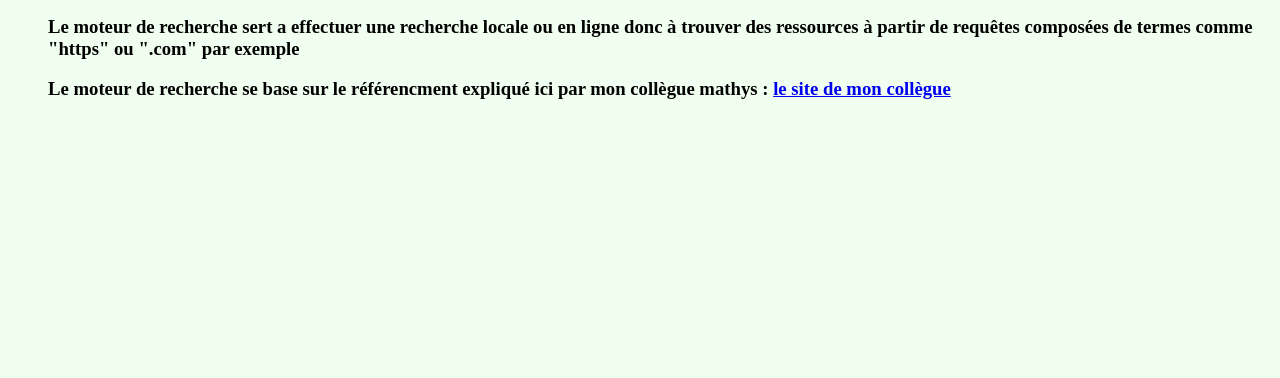
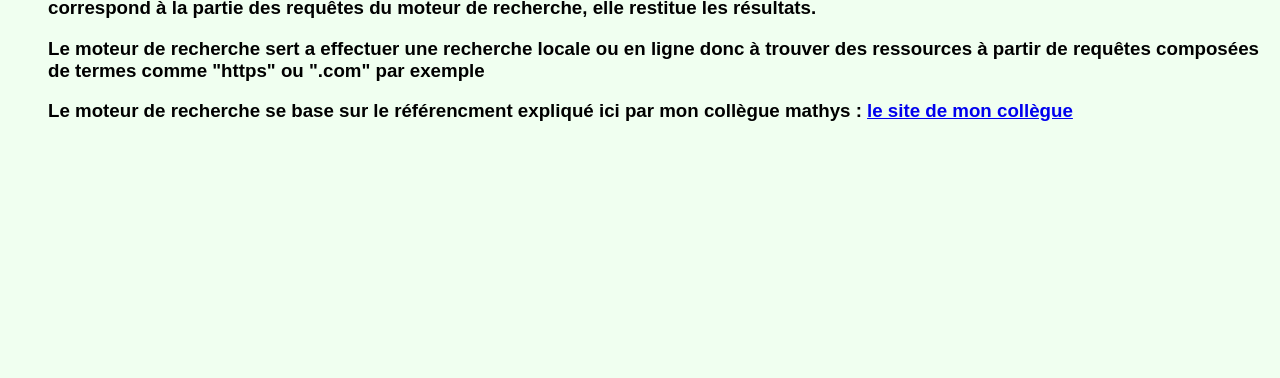
Before and after one commit to BaboucheLaMouette/mon_premier_site, a plain HTML site: page index.html in a window 1280 px wide. Shown: the part 422-800 px from the top of the page. Drawn offline with Linux system fonts and the light colour scheme.

Commit message:
aaaaaaaa

```diff
--- a/index.html
+++ b/index.html
@@ -14,7 +14,9 @@
         background-color: honeydew;
     }
 
-
+    h3 {
+        font-family: sans-serif
+    }
     </style>
 </head>
 <body>
```
